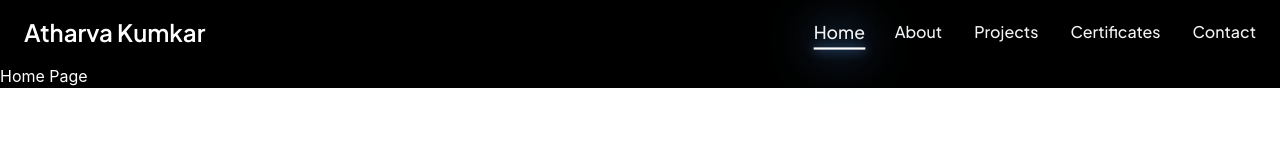
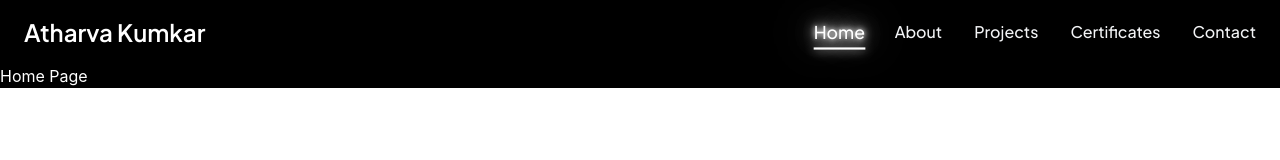
Before and after one commit to Atharvakumkar/Atharva-Kumkar-Resume-Website, a React (Vite) app in the folder resume/: page / in a window 1280 px wide. Shown: the top 160 px of the page. Built offline with nearby package versions, Linux system fonts and the light colour scheme.

Commit message:
Updated homeHeader by adding routing

```diff
--- a/resume/src/components/homeHeader.jsx
+++ b/resume/src/components/homeHeader.jsx
@@ -1,6 +1,8 @@
+import { Link } from "react-router-dom";
+
 function HomeHeader() {
   const navClass =
-    "inline-block transition-all duration-300 hover:scale-110 hover:drop-shadow-[0_0_20px_rgba(96,165,250,1)]";
+    "inline-block transition-all duration-300 hover:scale-110 hover:text-white hover:[text-shadow:0_0_5px_#ffffff,0_0_10px_#ffffff,0_0_20px_#ffffff,0_0_40px_#ffffff]";
 
   return (
     <header className="bg-black shadow-md font-text">
@@ -12,36 +14,36 @@ function HomeHeader() {
         <nav>
           <ul className="flex items-center gap-8 text-gray-100 font-medium">
             <li>
-              <a
-                href="#"
-                className="relative inline-block scale-110 drop-shadow-[0_0_20px_rgba(96,165,250,1)] after:content-[''] after:absolute after:left-0 after:-bottom-1 after:w-full after:h-[2px] after:bg-white after:shadow-[0_0_10px_rgba(96,165,250,1)]"
+              <Link
+                to="/"
+                className="relative inline-block scale-110 text-white [text-shadow:0_0_5px_#ffffff,0_0_10px_#ffffff,0_0_20px_#ffffff,0_0_40px_#ffffff] after:content-[''] after:absolute after:left-0 after:-bottom-1 after:w-full after:h-[2px] after:bg-white after:shadow-[0_0_10px_rgba(255,255,255,1)]"
               >
                 Home
-              </a>
+              </Link>
             </li>
 
             <li>
-              <a href="#" className={navClass}>
+              <Link to="/about" className={navClass}>
                 About
-              </a>
+              </Link>
             </li>
 
             <li>
-              <a href="#" className={navClass}>
+              <Link to="/projects" className={navClass}>
                 Projects
-              </a>
+              </Link>
             </li>
 
             <li>
-              <a href="#" className={navClass}>
+              <Link to="/certificates" className={navClass}>
                 Certificates
-              </a>
+              </Link>
             </li>
 
             <li>
-              <a href="#" className={navClass}>
+              <Link to="/contact" className={navClass}>
                 Contact
-              </a>
+              </Link>
             </li>
           </ul>
         </nav>
```
